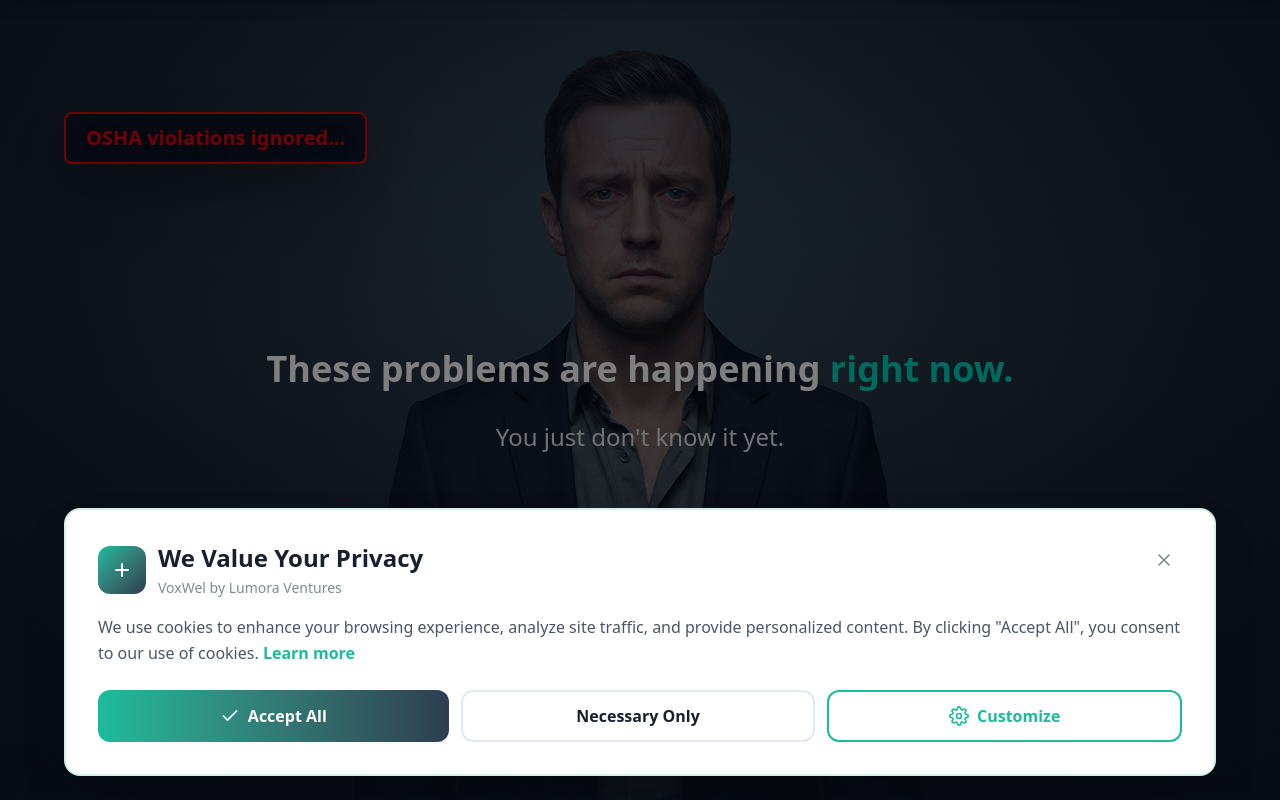
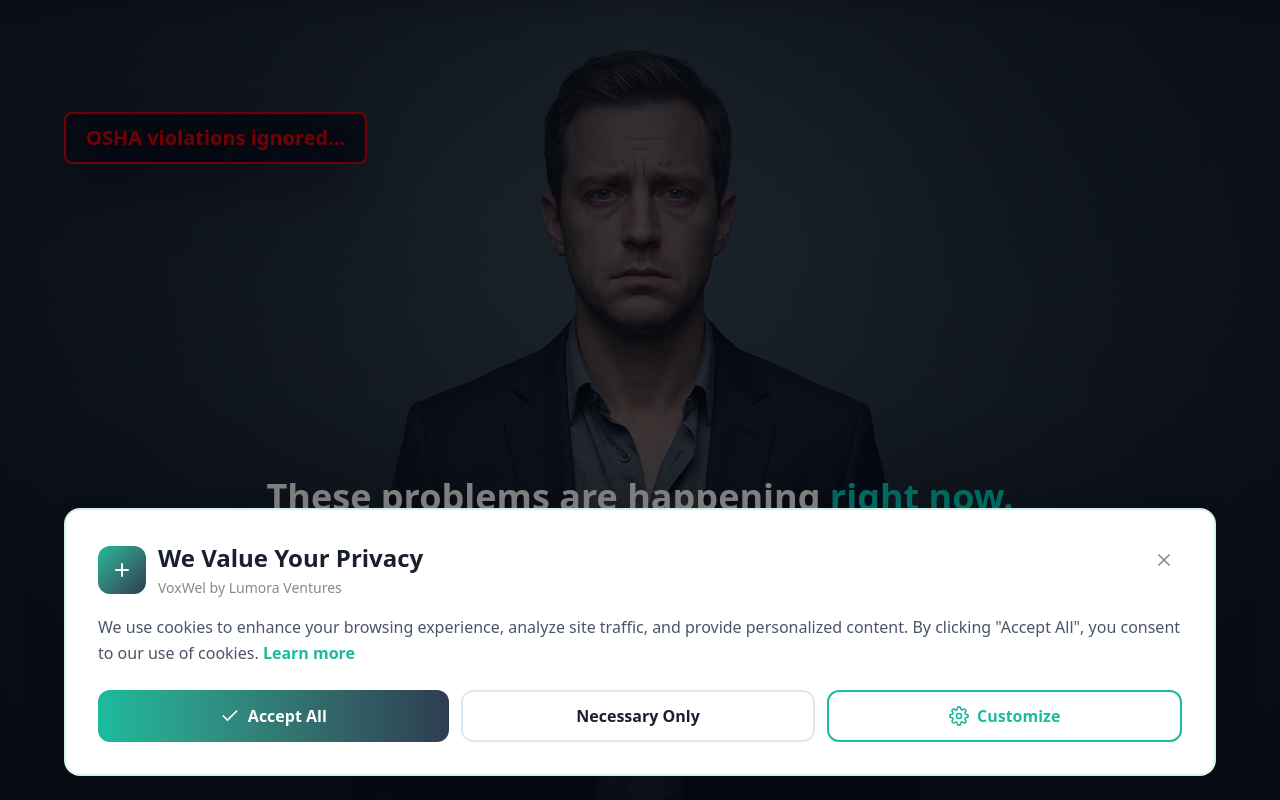
Before and after one commit to maduranga98/anchora-landing-page, a Next.js app: page / in a window 1280 px wide. Shown: the top 800 px of the page. Built offline with nearby package versions, Linux system fonts and the light colour scheme.

Commit message:
Remove CTA buttons from hero section
Keep hero section focused on the problem statement messaging.
Users can still access the booking widget via the floating button.

```diff
--- a/components/Hero.tsx
+++ b/components/Hero.tsx
@@ -3,7 +3,6 @@
 import { useState, useEffect } from "react";
 import { FiChevronDown } from "react-icons/fi";
 import Image from "next/image";
-import HeroCTAVariant from "./HeroCTAVariant";
 
 export default function Hero() {
   const [currentProblemIndex, setCurrentProblemIndex] = useState(0);
@@ -62,34 +61,6 @@ export default function Hero() {
       top: window.innerHeight,
       behavior: "smooth",
     });
-  };
-
-  const openBookingWidget = () => {
-    // Dispatch custom event to open booking widget
-    window.dispatchEvent(new CustomEvent("openBookingWidget"));
-
-    // Track CTA click
-    if (typeof window !== "undefined" && (window as any).gtag) {
-      (window as any).gtag("event", "hero_cta_clicked", {
-        event_category: "engagement",
-        event_label: "Hero Book Demo",
-      });
-    }
-  };
-
-  const scrollToContact = () => {
-    const contactSection = document.getElementById("contact");
-    if (contactSection) {
-      contactSection.scrollIntoView({ behavior: "smooth" });
-    }
-
-    // Track CTA click
-    if (typeof window !== "undefined" && (window as any).gtag) {
-      (window as any).gtag("event", "hero_learn_more_clicked", {
-        event_category: "engagement",
-        event_label: "Hero Learn More",
-      });
-    }
   };
 
   // Position classes for animated text - fully responsive across all screen sizes
@@ -176,12 +147,6 @@ export default function Hero() {
             <p className="text-sm sm:text-base md:text-lg lg:text-xl xl:text-2xl 2xl:text-3xl text-gray-200 font-medium leading-relaxed drop-shadow-2xl px-2 sm:px-3">
               You just don't know it yet.
             </p>
-
-            {/* CTA Buttons - Enhanced above-fold conversion with A/B testing */}
-            <HeroCTAVariant
-              onBookDemo={openBookingWidget}
-              onLearnMore={scrollToContact}
-            />
           </div>
 
           {/* Scroll Indicator - Responsive sizing and spacing */}
```
